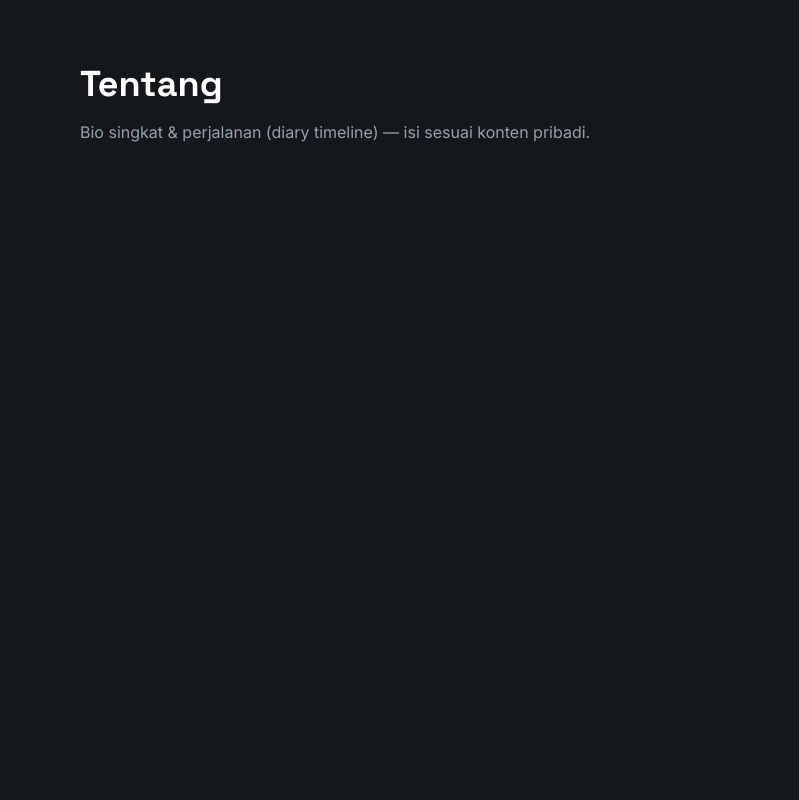
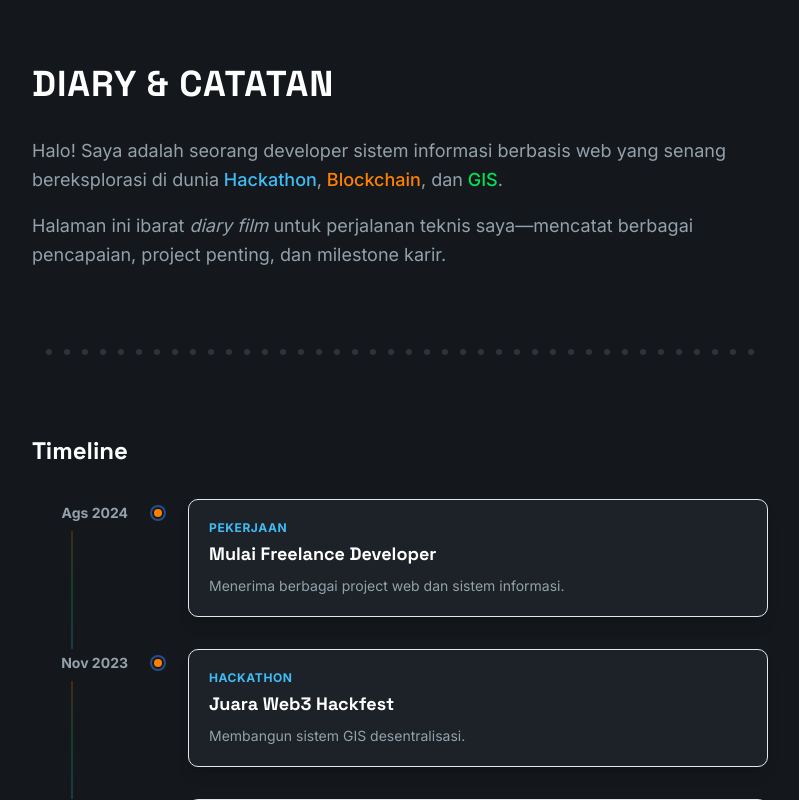
Before and after one commit to agadape/mamahakusukafilmtapigamaubikinporto, a Next.js app: page /about in a window 1280 px wide. Shown: the top 800 px of the page, without its empty margins (240-1039 px from the left). Built offline with nearby package versions, Linux system fonts and the light colour scheme.

Commit message:
feat: setup admin upload and diary timeline

```diff
--- a/src/app/about/page.tsx
+++ b/src/app/about/page.tsx
@@ -1,11 +1,78 @@
-// Diary/timeline view — PRD §7.4. Isi bio & milestone di sini.
+import { FilmStripDivider } from "@/components/layout/FilmStripDivider";
+
+const DIARY_EVENTS = [
+  {
+    date: "Ags 2024",
+    type: "Pekerjaan",
+    title: "Mulai Freelance Developer",
+    description: "Menerima berbagai project web dan sistem informasi.",
+  },
+  {
+    date: "Nov 2023",
+    type: "Hackathon",
+    title: "Juara Web3 Hackfest",
+    description: "Membangun sistem GIS desentralisasi.",
+  },
+  {
+    date: "Sep 2022",
+    type: "Akademik",
+    title: "Sistem Informasi",
+    description: "Mulai mendalami dunia pengembangan perangkat lunak.",
+  }
+];
+
 export default function AboutPage() {
   return (
-    <main className="mx-auto max-w-2xl px-4 py-16">
-      <h1 className="font-display text-4xl font-bold">Tentang</h1>
-      <p className="mt-4 text-text-muted">
-        Bio singkat & perjalanan (diary timeline) — isi sesuai konten pribadi.
-      </p>
+    <main className="mx-auto max-w-3xl px-4 py-16">
+      <h1 className="font-display text-4xl font-bold uppercase tracking-wide">Diary & Catatan</h1>
+
+      <section className="mt-8 mb-12 text-lg leading-relaxed text-text-muted">
+        <p>
+          Halo! Saya adalah seorang developer sistem informasi berbasis web yang senang bereksplorasi di dunia
+          <strong className="text-accent-blue font-medium"> Hackathon</strong>,
+          <strong className="text-accent-orange font-medium"> Blockchain</strong>, dan
+          <strong className="text-accent-green font-medium"> GIS</strong>.
+        </p>
+        <p className="mt-4">
+          Halaman ini ibarat <em>diary film</em> untuk perjalanan teknis saya—mencatat berbagai pencapaian, project penting, dan milestone karir.
+        </p>
+      </section>
+
+      <FilmStripDivider />
+
+      <section className="mt-12">
+        <h2 className="font-display text-2xl font-bold mb-8">Timeline</h2>
+
+        <div className="flex flex-col gap-8">
+          {DIARY_EVENTS.map((event, idx) => (
+            <div key={idx} className="relative flex gap-6">
+              {/* Garis vertikal timeline */}
+              <div className="absolute left-[39px] top-8 bottom-[-32px] w-[2px] bg-gradient-to-b from-accent-orange via-accent-green to-accent-blue opacity-20" />
+
+              {/* Tanggal */}
+              <div className="w-24 shrink-0 pt-1 text-right text-sm font-bold text-text-muted">
+                {event.date}
+              </div>
+
+              {/* Dot / Avatar (Motif 3 warna aksen) */}
+              <div className="relative z-10 h-3 w-3 shrink-0 rounded-full border-2 border-base bg-accent-orange mt-2 ring-2 ring-accent-green/50" />
+
+              {/* Konten */}
+              <div className="flex-1 rounded-poster bg-elevated p-5 shadow-lg border border-text-muted/10">
+                <span className="text-xs font-bold uppercase tracking-wider text-accent-blue mb-1 block">
+                  {event.type}
+                </span>
+                <h3 className="font-display text-lg font-bold text-text-primary">
+                  {event.title}
+                </h3>
+                <p className="mt-2 text-sm text-text-muted">
+                  {event.description}
+                </p>
+              </div>
+            </div>
+          ))}
+        </div>
+      </section>
     </main>
   );
 }
--- a/src/app/admin/dashboard/page.tsx
+++ b/src/app/admin/dashboard/page.tsx
@@ -15,6 +15,8 @@ export default function AdminDashboardPage() {
   const [demoLink, setDemoLink] = useState("");
   const [githubLink, setGithubLink] = useState("");
   const [isPublished, setIsPublished] = useState(false);
+  const [coverFile, setCoverFile] = useState<File | null>(null);
+  const [isUploading, setIsUploading] = useState(false);
   const [status, setStatus] = useState<string | null>(null);
 
   function slugify(text: string) {
@@ -27,7 +29,34 @@ export default function AdminDashboardPage() {
 
   async function handleSubmit(e: React.FormEvent) {
     e.preventDefault();
-    setStatus(null);
+    setStatus("Menyimpan...");
+    setIsUploading(true);
+
+    let cover_url = "";
+
+    if (coverFile) {
+      const fileExt = coverFile.name.split('.').pop();
+      const fileName = `${Date.now()}-${Math.random().toString(36).substring(2)}.${fileExt}`;
+      const { data: uploadData, error: uploadError } = await supabase.storage
+        .from("project-covers")
+        .upload(fileName, coverFile);
+
+      if (uploadError) {
+        setStatus(`Gagal upload cover: ${uploadError.message}`);
+        setIsUploading(false);
+        return;
+      }
+
+      const { data: publicUrlData } = supabase.storage
+        .from("project-covers")
+        .getPublicUrl(fileName);
+
+      cover_url = publicUrlData.publicUrl;
+    } else {
+      setStatus("Error: Cover image wajib diisi!");
+      setIsUploading(false);
+      return;
+    }
 
     const { error } = await supabase.from("projects").insert({
       title,
@@ -39,10 +68,15 @@ export default function AdminDashboardPage() {
       rating: rating === "" ? null : rating,
       links: { demo: demoLink || undefined, github: githubLink || undefined },
       is_published: isPublished,
-      cover_url: "", // TODO: upload ke bucket project-covers, isi URL hasil upload
+      cover_url,
     });
 
     setStatus(error ? `Error: ${error.message}` : "Project tersimpan.");
+    setIsUploading(false);
+    if (!error) {
+      // Reset form if success
+      setTitle(""); setDescription(""); setTechStack(""); setDemoLink(""); setGithubLink(""); setCoverFile(null);
+    }
   }
 
   return (
@@ -119,15 +153,25 @@ export default function AdminDashboardPage() {
           Publish sekarang
         </label>
 
-        {/* TODO: input upload cover_url ke Supabase Storage bucket project-covers */}
+        <div className="flex flex-col gap-1">
+          <label className="text-sm font-medium">Cover Image</label>
+          <input
+            type="file"
+            accept="image/*"
+            onChange={(e) => setCoverFile(e.target.files?.[0] || null)}
+            className="rounded border border-text-muted/30 bg-elevated px-3 py-2 text-sm"
+            required
+          />
+        </div>
 
         {status && <p className="text-sm text-text-muted">{status}</p>}
 
         <button
           type="submit"
-          className="rounded bg-accent-orange px-4 py-2 font-medium text-base"
+          disabled={isUploading}
+          className="rounded bg-accent-orange px-4 py-2 font-medium text-base disabled:opacity-50"
         >
-          Simpan
+          {isUploading ? "Menyimpan..." : "Simpan"}
         </button>
       </form>
     </main>
```
